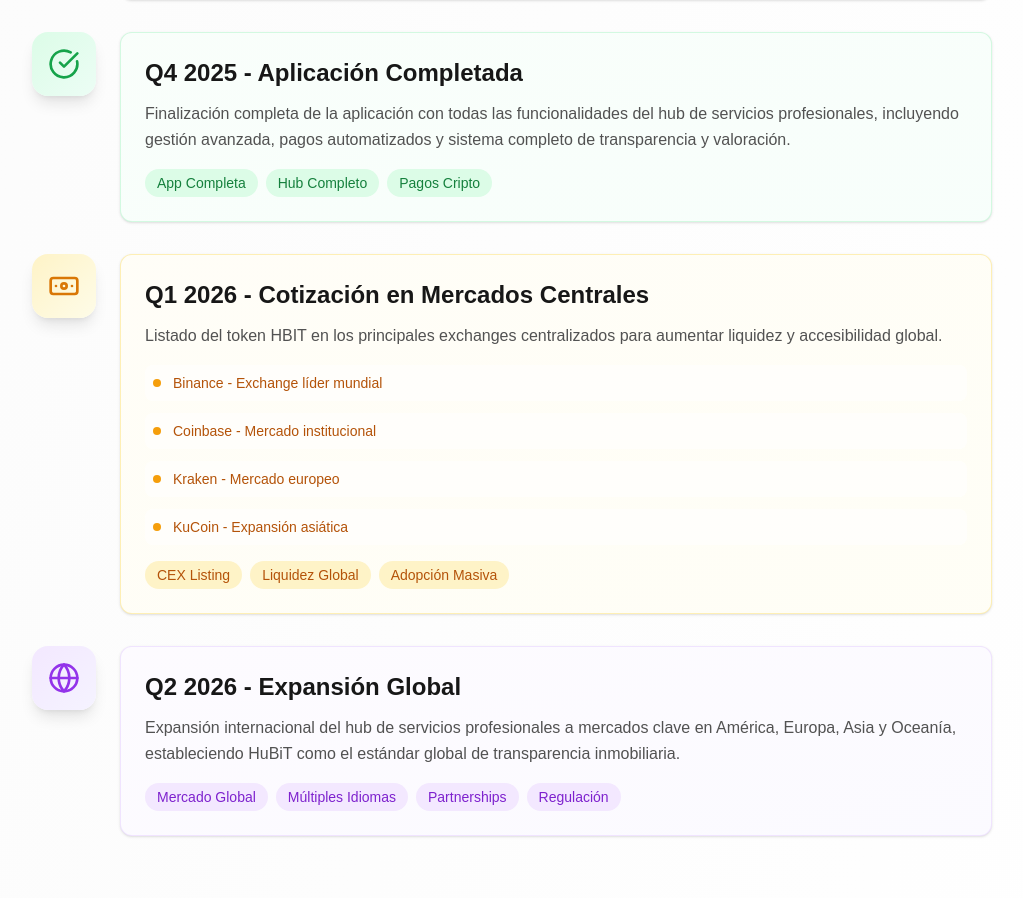
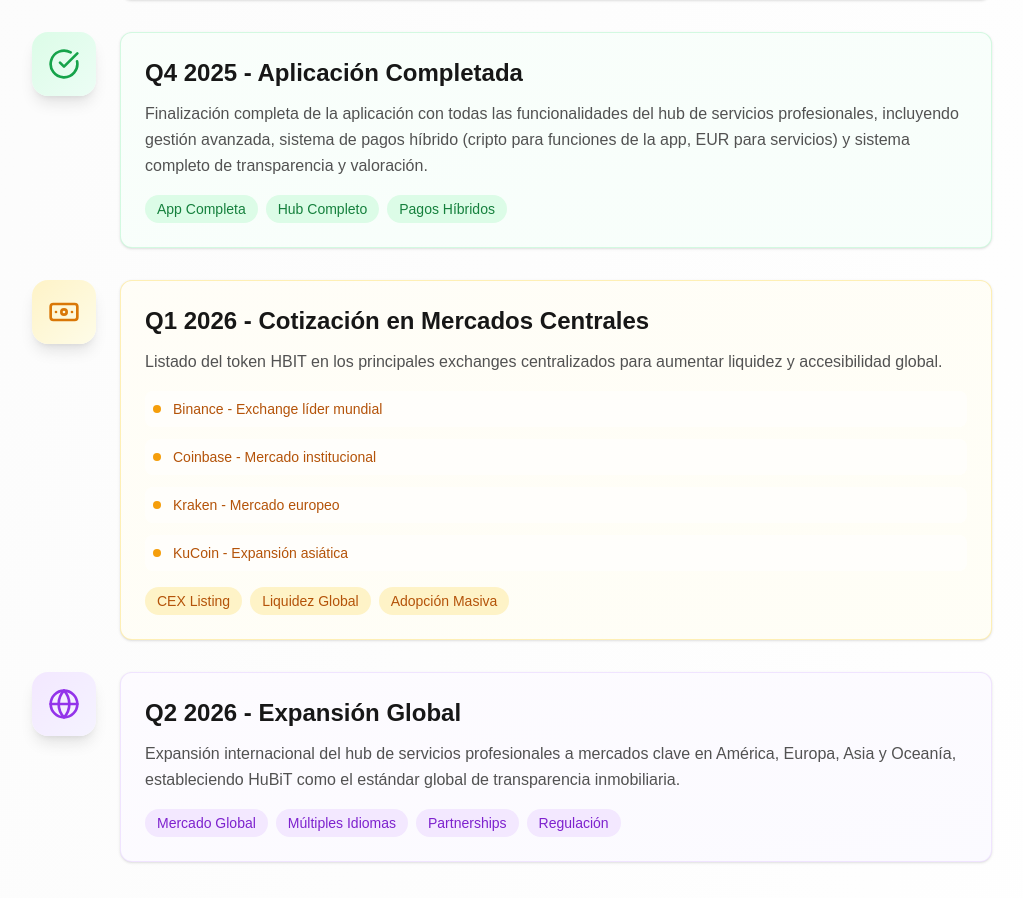
Before and after one commit to Hubit85/HubitApp, a Next.js app: page /whitepaper in a window 1280 px wide. Shown: the part 3628-4526 px from the top of the page, without its empty margins (128-1151 px from the left). Built offline with nearby package versions, Linux system fonts and the light colour scheme.

Commit message:
feat(whitepaper): Clarify hybrid payment system in Q4 2025 roadmap

```diff
--- a/src/pages/whitepaper.tsx
+++ b/src/pages/whitepaper.tsx
@@ -435,12 +435,12 @@ export default function WhitepaperPage() {
                   <CardContent className="p-6">
                     <h3 className="text-2xl font-semibold text-neutral-900 mb-3">Q4 2025 - Aplicación Completada</h3>
                     <p className="text-neutral-600 leading-relaxed mb-4">
-                      Finalización completa de la aplicación con todas las funcionalidades del hub de servicios profesionales, incluyendo gestión avanzada, pagos automatizados y sistema completo de transparencia y valoración.
+                      Finalización completa de la aplicación con todas las funcionalidades del hub de servicios profesionales, incluyendo gestión avanzada, sistema de pagos híbrido (cripto para funciones de la app, EUR para servicios) y sistema completo de transparencia y valoración.
                     </p>
                     <div className="flex flex-wrap gap-2">
                       <span className="px-3 py-1 bg-green-100 text-green-700 rounded-full text-sm font-medium">App Completa</span>
                       <span className="px-3 py-1 bg-green-100 text-green-700 rounded-full text-sm font-medium">Hub Completo</span>
-                      <span className="px-3 py-1 bg-green-100 text-green-700 rounded-full text-sm font-medium">Pagos Cripto</span>
+                      <span className="px-3 py-1 bg-green-100 text-green-700 rounded-full text-sm font-medium">Pagos Híbridos</span>
                     </div>
                   </CardContent>
                 </Card>
```
